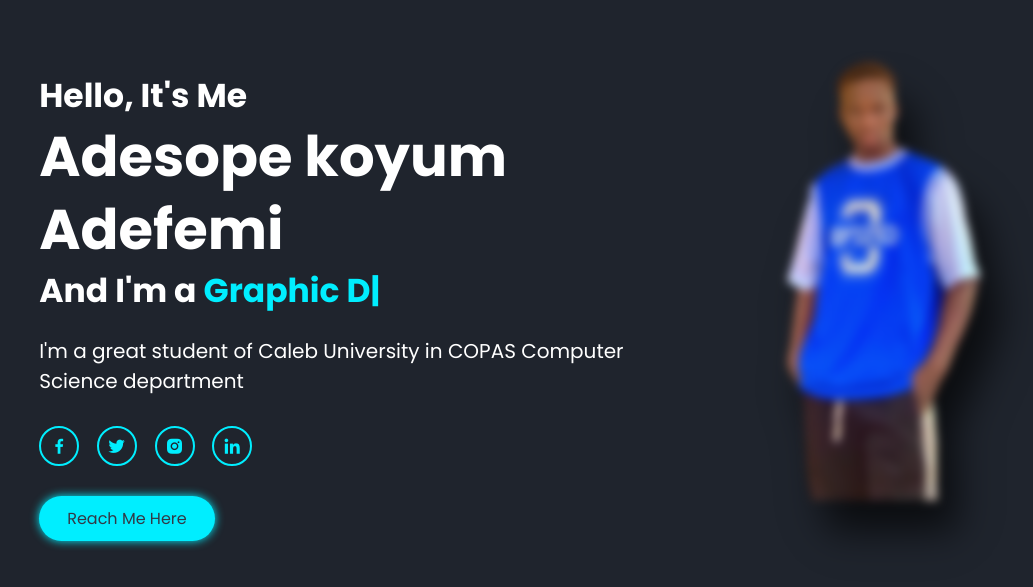
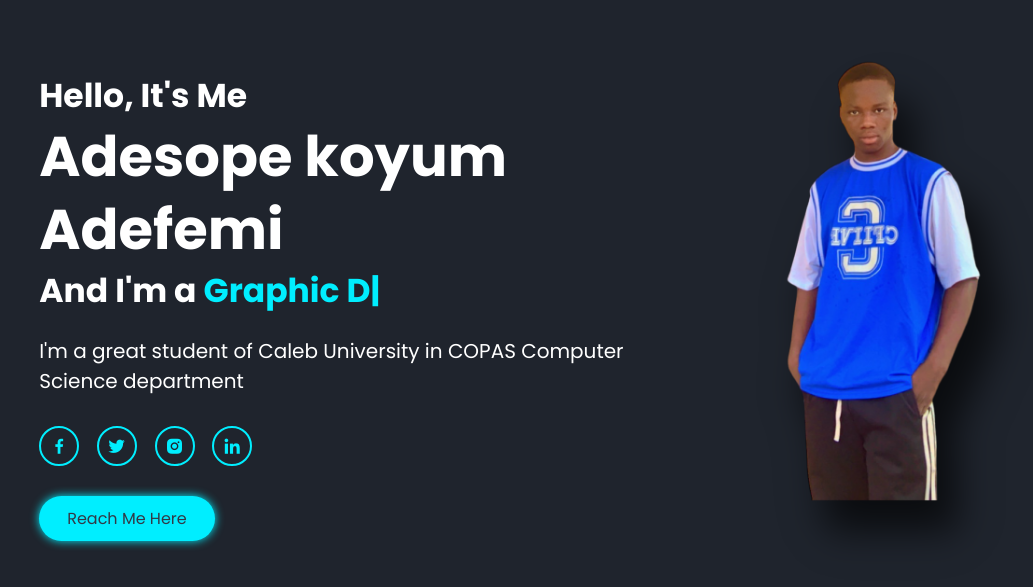
Before and after one commit to Adesope25/my-portfolio, a plain HTML site: page index.html in a window 1280 px wide. Shown: the part 595-1182 px from the top of the page, without its empty margins (76-1109 px from the left). Drawn offline with nearby package versions, Linux system fonts and the light colour scheme.

Commit message:
Update style.css

```diff
--- a/style.css
+++ b/style.css
@@ -83,7 +83,6 @@ section {
 
 .home-img img {
     width: 35vw;
-    filter: blur(5px);
 }
 
 .home-content h3 {
```
